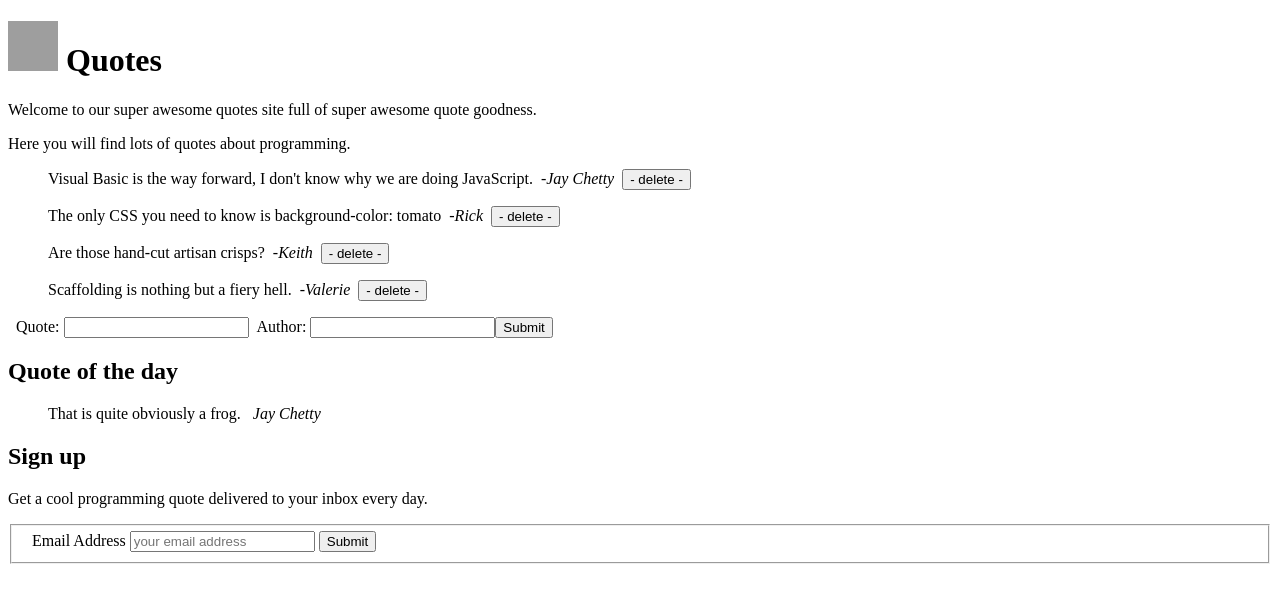
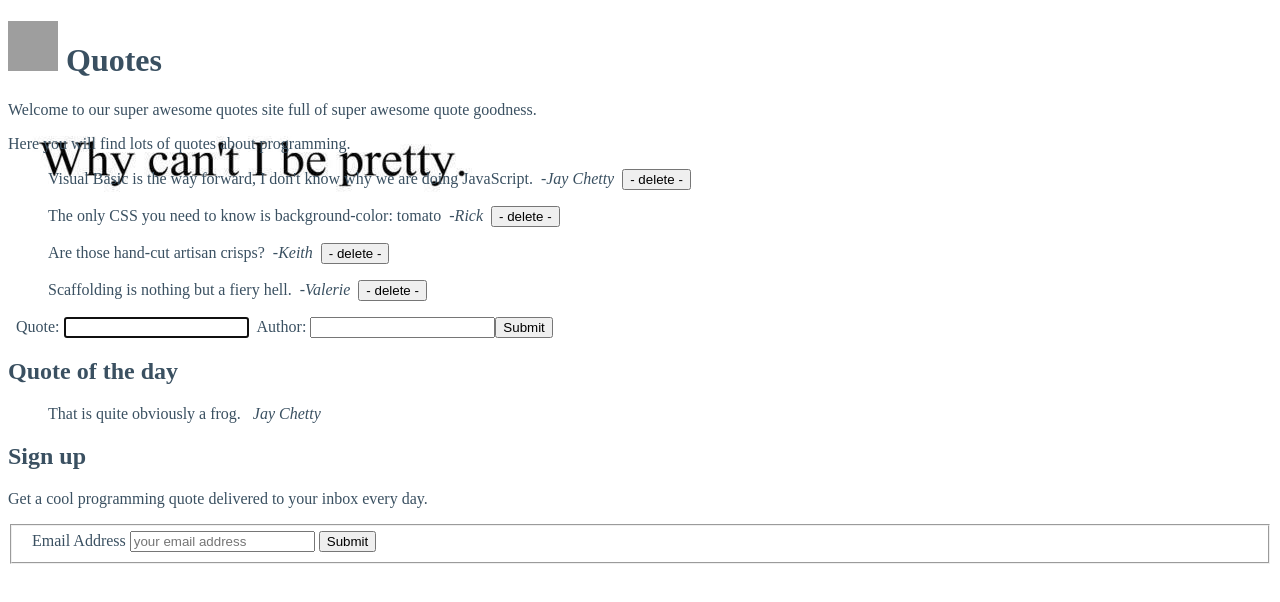
Before and after one commit to CraMo7/js_dom_manip_mess_around_hw, a plain HTML site: page index.html in a window 1280 px wide. Both pictures are taken after a click on the button "+ add +". Drawn offline with Linux system fonts and the light colour scheme; grey boxes are pictures that could not be loaded.

Commit message:
minor comment cleanup in js - added 'styling'

```diff
--- a/index.html
+++ b/index.html
@@ -3,7 +3,7 @@
 <head>
   <title>Frontend JS</title>
   <link rel="stylesheet" type="text/css" href="style.css">
-  <script src="app.js"></script>
+  <script src="app_cleaned_up_comments.js"></script>
 </head>
 <body>
   <header>
--- /dev/null
+++ b/public/app_cleaned_up_comments.js
@@ -0,0 +1,186 @@
+var Quote = function(args){
+  this.text = args.text;
+  this.author = args.author;
+};
+
+var quotes = [];
+var quote1 = new Quote({text: "Visual Basic is the way forward, I don't know why we are doing JavaScript.", author: "Jay Chetty"})
+var quote2 = new Quote({text: "The only CSS you need to know is background-color: tomato", author: "Rick"})
+var quote3 = new Quote({text: "Are those hand-cut artisan crisps?", author: "Keith"})
+var quote4 = new Quote({text: "Scaffolding is nothing but a fiery hell.", author: "Valerie"})
+quotes = [quote1, quote2, quote3, quote4];
+
+var domLoaded = function(){
+  // select page elements and save to variables
+  var quotesSection = document.querySelector("#quotes");
+  var newQuoteSection = document.querySelector("#newQuoteSection");
+  var newQuoteButton = document.querySelector(".newQuoteButton");
+
+  for (var i = 0; i < quotes.length; i++) {
+    appendQuote(quotes[i]);
+  };
+
+    var deleteButtonsCollection = document.querySelectorAll("#deleteButton");
+    var blockQuotesCollection = document.querySelectorAll("section#quotes blockquote");
+
+    //this function returns a function with the appropriate and matching index, to the index of the delete button, hard coded into each returned function separately
+    var makeDeleteQuoteFunction = function(index){
+      var deleteThisQuote = function(){
+        blockQuotesCollection[index].parentNode.removeChild(blockQuotesCollection[index]);
+      }//.bind(this)
+      return deleteThisQuote;
+    }
+
+    for (var i = 0; i < blockQuotesCollection.length; i++){
+      deleteButtonsCollection[i].onclick = makeDeleteQuoteFunction(i);
+    }
+
+  createAddQuoteForm();
+  newQuoteButton.onclick = showAddQuoteForm;
+
+};
+
+
+var addQuoteForm = document.createElement("form");
+addQuoteForm.classList.add("add-quote");
+var addQuoteText = document.createElement("input");
+addQuoteText.autofocus = true;
+addQuoteText.type = "text";
+var addQuoteAuthor = document.createElement("input");
+addQuoteAuthor.type = "text";
+var addQuoteSubmit = document.createElement("input");
+addQuoteSubmit.type = "submit";
+var quoteInputLabel = document.createElement("label");
+quoteInputLabel.innerHTML = "Quote: ";
+var quoteAuthorLabel = document.createElement("label");
+quoteAuthorLabel.innerHTML = "Author: ";
+
+
+
+var createAddQuoteForm = function(){
+  addQuoteForm.appendChild(quoteInputLabel);
+  addQuoteForm.appendChild(addQuoteText);
+  addQuoteForm.appendChild(quoteAuthorLabel);
+  addQuoteForm.appendChild(addQuoteAuthor);
+  addQuoteForm.appendChild(addQuoteSubmit);
+  newQuoteSection.appendChild(addQuoteForm);
+  addQuoteForm.style.display = "none";
+
+  // #### SECOND PLACE I TRIED PUTTING THE DYNAMIC PREVIEW
+
+
+};
+
+var hideNewQuoteButton = function(){
+  var qutBttn = document.querySelector(".newQuoteButton");
+  qutBttn.style.display = "none";
+};
+
+var showNewQuoteButton = function(){
+  var qutBttn = document.querySelector(".newQuoteButton");
+  qutBttn.style.display = "block";
+};
+
+var showAddQuoteForm = function(){
+  hideNewQuoteButton();
+  addQuoteForm.style.display = "block";
+  //autofocus property works the first time - the .focus() method is necessary to re-gain focus on subsequent "show"ing(s) of the quote form
+  addQuoteText.focus();
+
+  // THIRD ATTEMPT AT DYNAMIC PREVIEW:
+  var quoteObject = {
+    text: addQuoteText.value,
+    author: addQuoteAuthor.value
+  }
+  var quotesSection = document.querySelector("#quotes")
+  quoteArticleLive = document.createElement("article");
+
+  quoteArticleLive.classList.add("quote");
+  blockQuoteLive = document.createElement("blockquote");
+  blockQuoteLive.classList.add("blockquote-live");
+
+  quotesSection.appendChild(quoteArticleLive);
+  quoteArticleLive.appendChild(blockQuoteLive);
+
+};
+
+var hideAddQuoteForm = function(){
+  addQuoteForm.style.display = "none";
+  showNewQuoteButton();
+};
+
+var appendQuote = function(quoteObject){
+  var quotesSection = document.querySelector("#quotes")
+  var quoteArticle = document.createElement("article");
+  var deleteButton = document.createElement("button");
+  deleteButton.id = "deleteButton";
+  deleteButton.innerText = "- delete -";
+  quoteArticle.classList.add("quote");
+  var blockQuote = document.createElement("blockquote");
+  blockQuote.innerHTML = quoteObject.text;
+  var cite = document.createElement("cite");
+  quotesSection.appendChild(quoteArticle);
+  quoteArticle.appendChild(blockQuote);
+  blockQuote.appendChild(cite);
+  blockQuote.appendChild(deleteButton);
+  cite.innerHTML = "-" + quoteObject.author;
+
+  //messy messy messy, WET WET WET
+  // try bring all the delete functionally creation out into it's own function - to run on DOMload and rerun when quoteblocks are added - commit first - I fear scope issues
+  var deleteButtonsCollection = document.querySelectorAll("#deleteButton");
+  var blockQuotesCollection = document.querySelectorAll("section#quotes blockquote");
+
+  var makeDeleteQuoteFunction = function(index){
+    var deleteThisQuote = function(){
+      blockQuotesCollection[index].parentNode.removeChild(blockQuotesCollection[index]);
+    }//.bind(this)
+    return deleteThisQuote;
+  }
+
+  for (var i = 0; i < blockQuotesCollection.length; i++){
+    deleteButtonsCollection[i].onclick = makeDeleteQuoteFunction(i);
+  }
+
+};//appendQuote function
+
+
+  // ### FIRST PLACE I TRIED PUTTING THE DYNAMIC PREVIEW
+// addQuoteText.onfocus = function(event){
+  //created multiple stacking preview quotes on unfocussing and re-focussing the quote text input box
+
+
+addQuoteText.oninput = function(event){
+  blockQuoteLive.innerHTML = this.value;
+};
+
+addQuoteAuthor.onfocus = function(){
+  citeLive = document.createElement("cite");
+  blockQuoteLive.appendChild(citeLive);
+}
+
+addQuoteAuthor.oninput = function(event){
+  citeLive.innerHTML = "- " + this.value;
+};
+
+
+addQuoteForm.onsubmit = function(event){
+  event.preventDefault();
+  addQuoteArgs = {
+    text: addQuoteText.value,
+    author: addQuoteAuthor.value
+  };
+
+
+  addQuoteText.value = "";
+  addQuoteAuthor.value = "";
+
+  quoteArticleLive.parentNode.removeChild(quoteArticleLive);
+
+  hideAddQuoteForm();
+
+  //had to move these to the end, as if the new quote is appended before the addQuoteForm has it's text box values reset and the form itself is hidden. The submit causes the autofocus to jump into the still-displaying first input box, and an additional preview quoteblock was created with the already-properly-added quote information,
+  var additionalQuote = new Quote(addQuoteArgs);
+  appendQuote(additionalQuote);
+}
+
+window.onload = domLoaded;
--- a/public/style.css
+++ b/public/style.css
@@ -20,3 +20,9 @@ blockquote.blockquote-live {
   position: relative;
   left: 108px;*/
 }
+
+html {
+  background-image: url(/whycantibepretty.jpg);
+  background-repeat: no-repeat;
+  color: #3a5061;
+}
```
Also changed, not shown: public/app-clean.js (added, +184 -0 lines), public/app_messy.js (added, +301 -0 lines), public/whycantibepretty.jpg (added).
